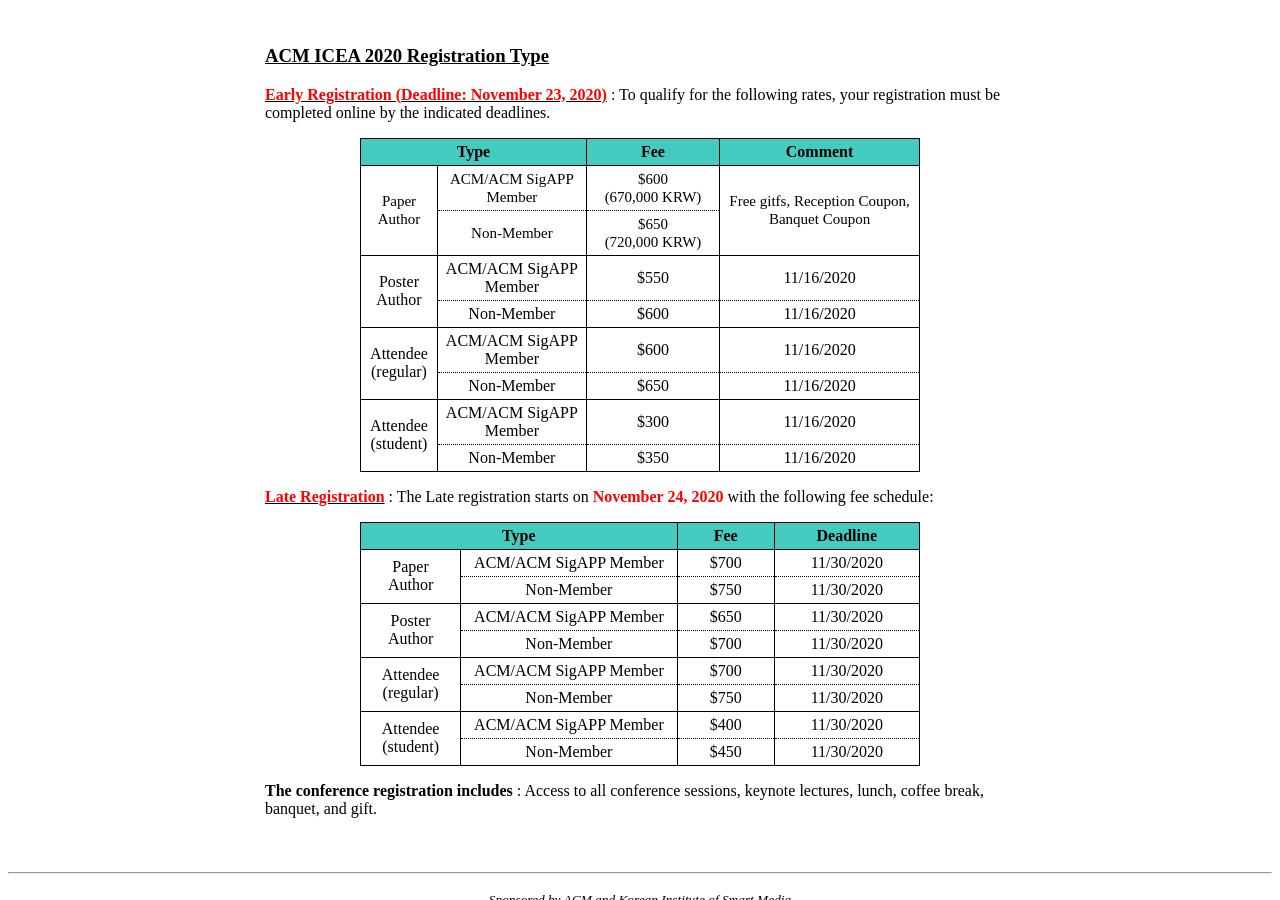
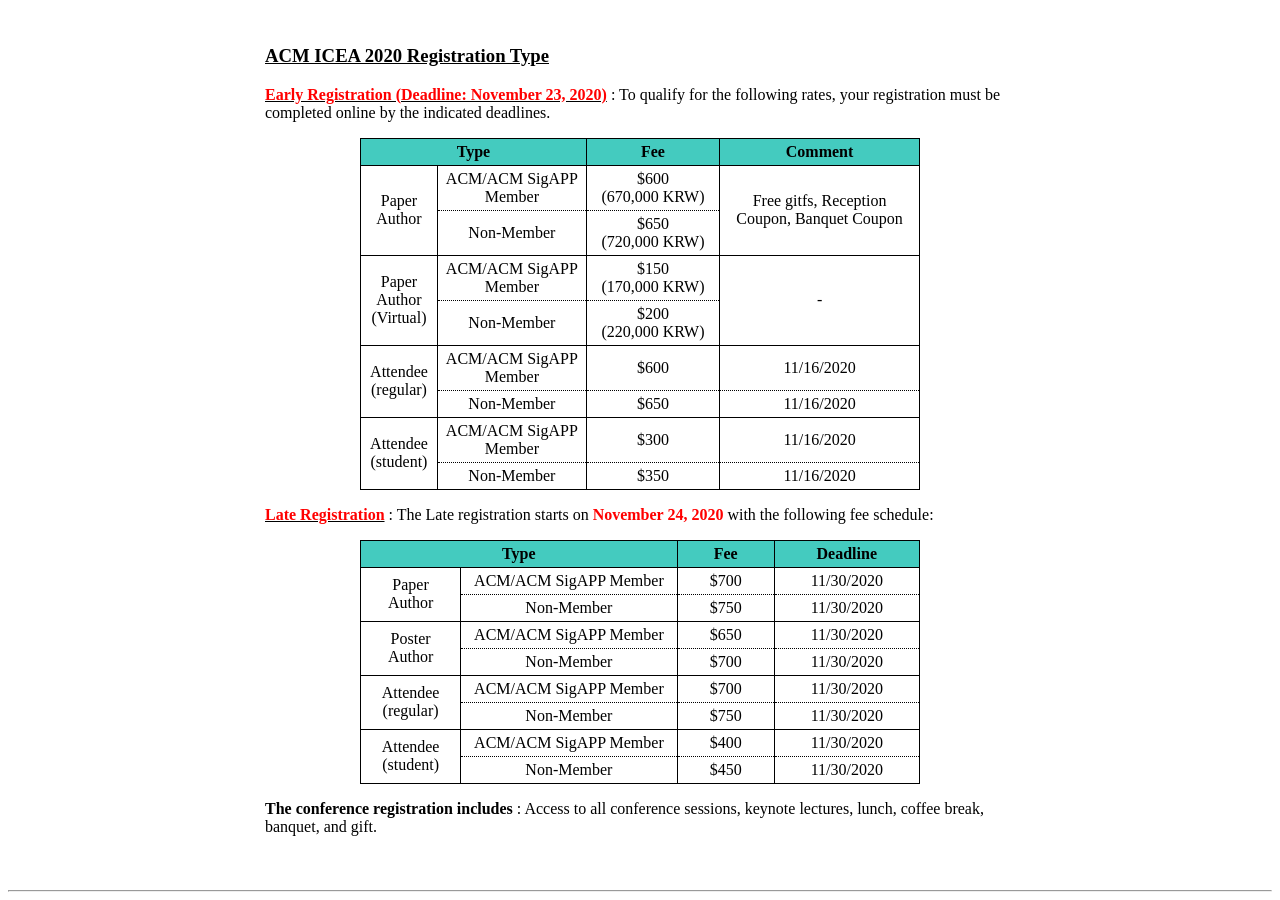
Before and after one commit to icea-conf/2020, a Jekyll site: the page built from registration/index.html, in a window 1280 px wide and 900 px high, scrolled down 1591 px. Built offline with Jekyll 4.4.1, drawn with Linux system fonts in a browser that asks for light colours.

Commit message:
Update index.html

```diff
--- a/registration/index.html
+++ b/registration/index.html
@@ -82,50 +82,46 @@
                          </tr>
                          <tr>
                               <td class="tcontent3" rowspan="2">
-                                   <a style="font-size:15px">Paper<br>Author</a>
+                                   <a>Paper<br>Author</a>
                               </td>
                               <td class="tcontent1">
-                                   <a style="font-size:15px">ACM/ACM SigAPP Member</a>
+                                   <a>ACM/ACM SigAPP Member</a>
                               </td>
                               <td class="tcontent1">
-                                   <a style="font-size:15px">$600<br>(670,000 KRW)</a>
+                                   <a>$600<br>(670,000 KRW)</a>
                               </td>
                               <td class="tcontent3" rowspan="2">
-                                   <a style="font-size:15px">Free gitfs, Reception Coupon, Banquet Coupon</a>
+                                   <a>Free gitfs, Reception Coupon, Banquet Coupon</a>
                               </td>
                          </tr>
                          <tr>
                               <td class="tcontent2">
-                                   <a style="font-size:15px">Non-Member</a>
+                                   <a>Non-Member</a>
                               </td>
                               <td class="tcontent2">
-                                   <a style="font-size:15px">$650<br>(720,000 KRW)</a>
+                                   <a>$650<br>(720,000 KRW)</a>
                               </td>
                          </tr>
                          <tr>
                               <td class="tcontent3" rowspan="2">
-                                   Poster<br>
-                                   Author
+                                   <a>Paper<br>Author<br>(Virtual)</a>
                               </td>
                               <td class="tcontent1">
-                                   ACM/ACM SigAPP Member
+                                   <a>ACM/ACM SigAPP Member</a>
                               </td>
                               <td class="tcontent1">
-                                   $550
+                                   <a>$150<br>(170,000 KRW)</a>
                               </td>
-                              <td class="tcontent1">
-                                   11/16/2020
+                              <td class="tcontent3" rowspan="2">
+                                   <a>-</a>
                               </td>
                          </tr>
                          <tr>
                               <td class="tcontent2">
-                                   Non-Member
+                                   <a>Non-Member</a>
                               </td>
                               <td class="tcontent2">
-                                   $600
-                              </td>
-                              <td class="tcontent2">
-                                   11/16/2020
+                                   <a>$200<br>(220,000 KRW)</a>
                               </td>
                          </tr>
                          <tr>
```
